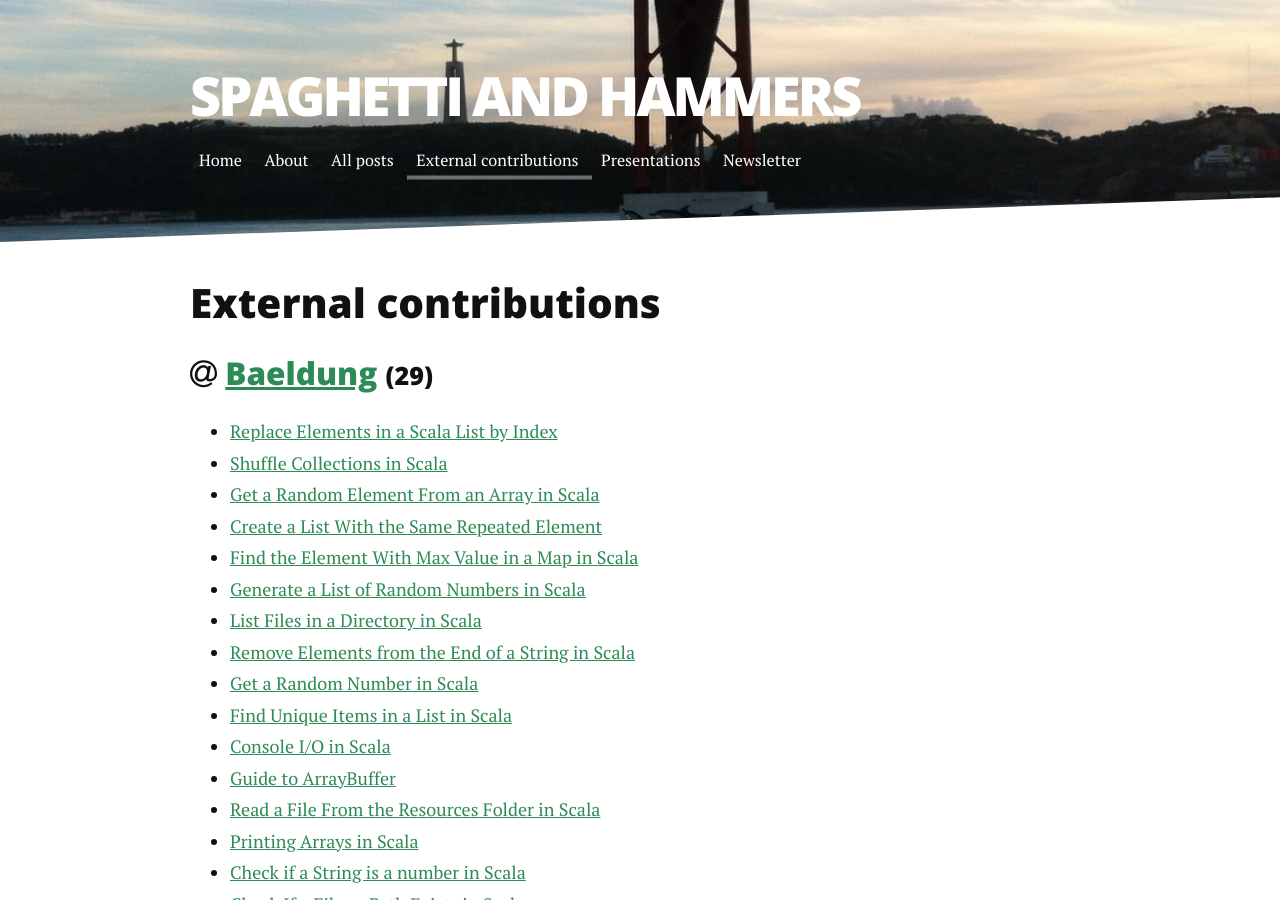
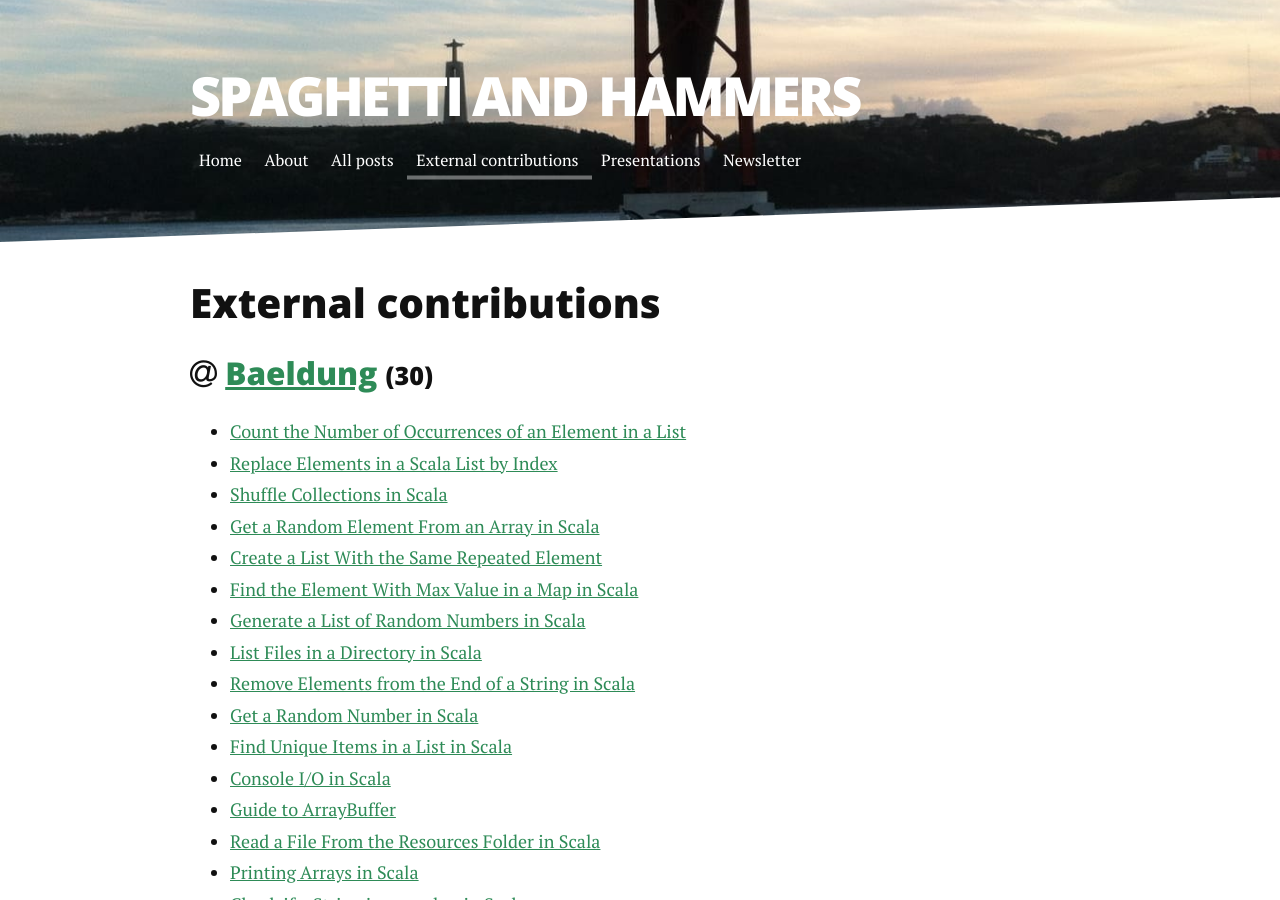
Before and after one commit to pedrorijo91/pedrorijo91.github.io, a Jekyll site: the page built from external.html, in a window 1280 px wide and 900 px high. Built offline with Jekyll 4.4.1, drawn with Linux system fonts in a browser that asks for light colours.

Commit message:
Update external.html

```diff
--- a/external.html
+++ b/external.html
@@ -6,9 +6,10 @@ title: External contributions
 <div class="js-anchors">
   <h2>External contributions</h2>
 
-  <h3 id="baeldung"><i class="fa fa-at" aria-hidden="true"></i>  <a href="https://www.baeldung.com/scala/author/pedrorijo">Baeldung</a> <small>(29)</small></h3>
+  <h3 id="baeldung"><i class="fa fa-at" aria-hidden="true"></i>  <a href="https://www.baeldung.com/scala/author/pedrorijo">Baeldung</a> <small>(30)</small></h3>
 
   <ul>
+    <li><a href="https://www.baeldung.com/scala/list-count-occurrences">Count the Number of Occurrences of an Element in a List</a></li>
     <li><a href="https://www.baeldung.com/scala/list-replace-elements-by-index">Replace Elements in a Scala List by Index</a></li>
     <li><a href="https://www.baeldung.com/scala/shuffle-list-map-set">Shuffle Collections in Scala</a></li>
     <li><a href="https://www.baeldung.com/scala/array-draw-random-element">Get a Random Element From an Array in Scala</a></li>
```
